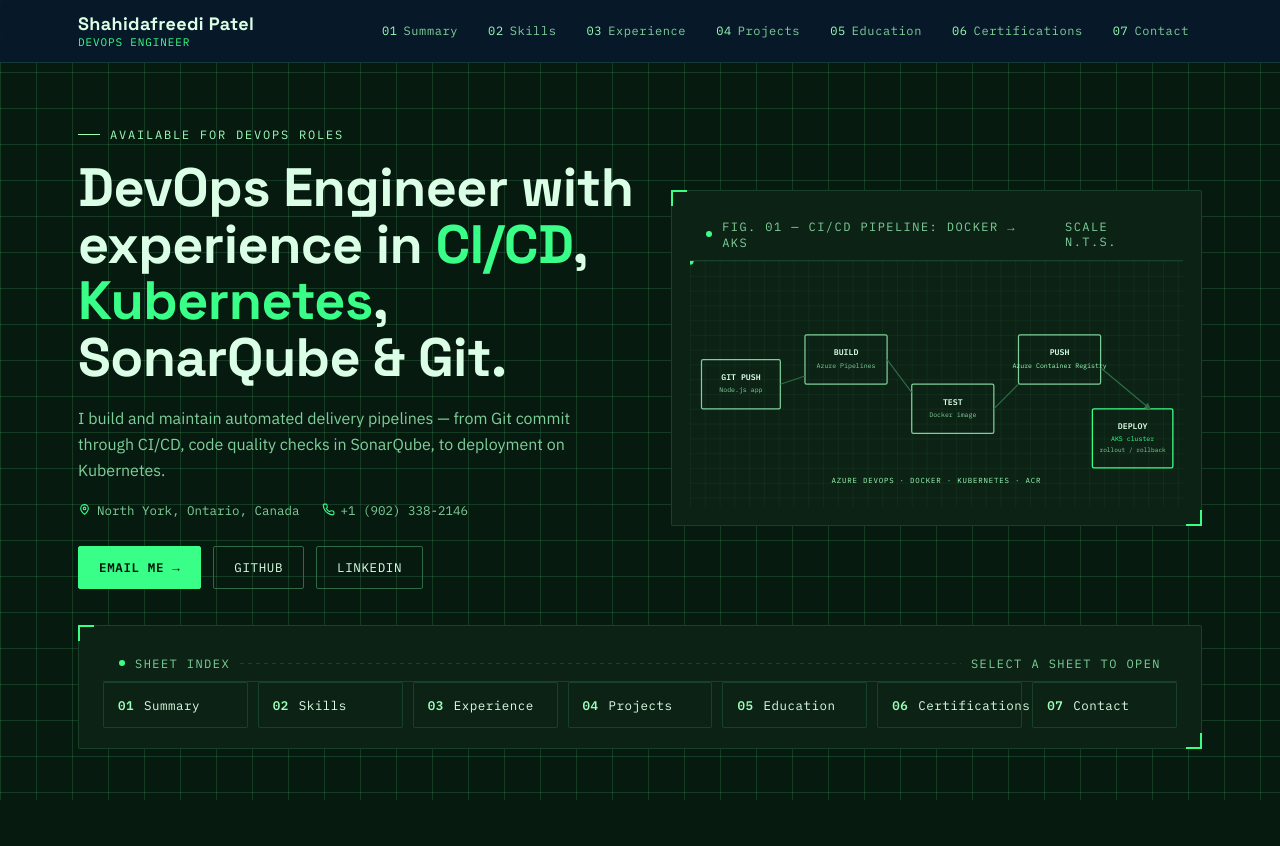
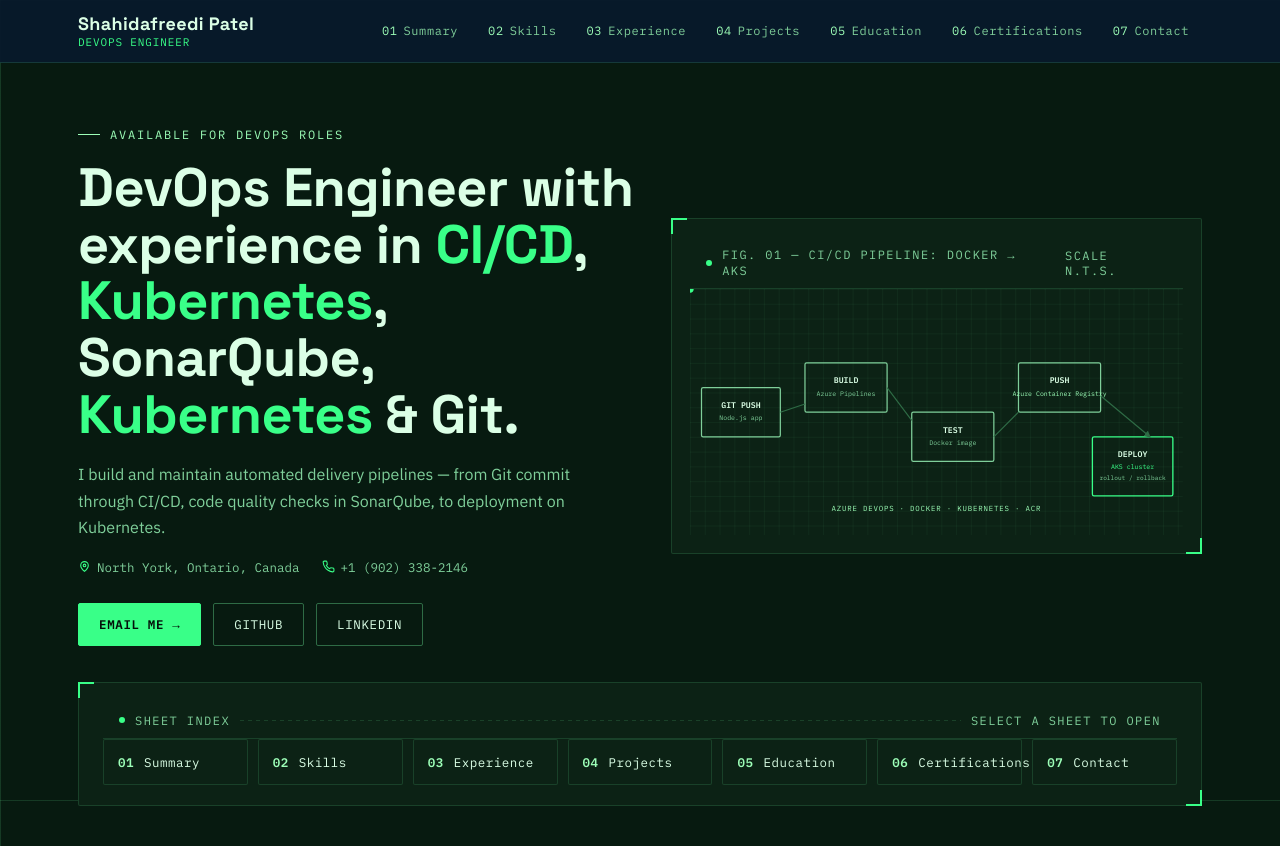
Before and after one commit to shahidpatel4/shahidpatel4.github.io, a plain HTML site: page index.html in a window 1280 px wide. Before the commit the page ends 800 px from the top, so only its background shows below. Drawn offline with Linux system fonts and the light colour scheme.

Commit message:
Fix typo in DevOps Engineer title change

```diff
--- a/index.html
+++ b/index.html
@@ -257,7 +257,7 @@
     <div class="wrap hero-grid">
       <div>
         <div class="eyebrow">Available for DevOps roles</div>
-        <h1 class="title">DevOps Engineer with<br>experience in <span>CI/CD</span>,<br><span>Kubernetes</span>, SonarQube &amp; Git.</h1>
+        <h1 class="title">DevOps Engineer with<br>experience in <span>CI/CD</span>,<br><span>Kubernetes</span>, SonarQube, <br><span>Kubernetes</span> &amp; Git.</h1>
         <p class="lede">I build and maintain automated delivery pipelines — from Git commit through CI/CD, code quality checks in SonarQube, to deployment on Kubernetes.</p>
         <div class="loc-row">
           <span><svg viewBox="0 0 24 24" fill="none" stroke-width="2"><path d="M12 21s-7-6.2-7-11a7 7 0 1 1 14 0c0 4.8-7 11-7 11z"/><circle cx="12" cy="10" r="2.4"/></svg>North York, Ontario, Canada</span>
```
